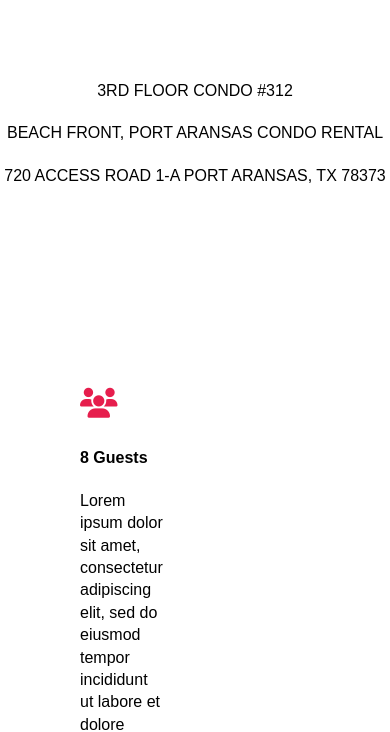
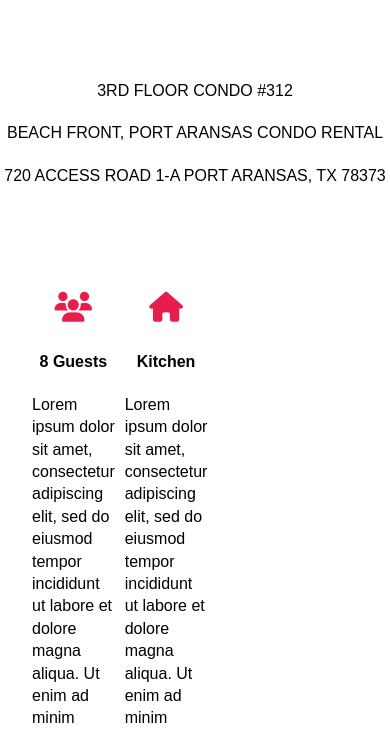
Before and after one commit to carroconnor/SaltSugarHerbs, a PHP site: template templates/index.twig in a window 390 px wide; the page is wider, and only the part inside the window is pictured. Shown: the part 319-1051 px from the top of that part. Run offline with PHP 8.4, Linux system fonts and the light colour scheme; the template is opened without the code that fills it, so the values that code supplies are empty; some libraries are stand-ins or nearby versions; some web fonts are replaced.

Commit message:
More responsive

```diff
--- a/templates/index.twig
+++ b/templates/index.twig
@@ -45,7 +45,7 @@
         </div>
 
         <div class="grid2x2">
-            <div class="card">
+            <div class="card1">
                 <span class="iconStyle">
                     <i class="fas fa-users"></i>
                 </span>
@@ -54,7 +54,7 @@
                 <p>Lorem ipsum dolor sit amet, consectetur adipiscing elit, sed do eiusmod tempor incididunt ut labore et dolore magna aliqua. Ut enim ad minim veniam, quis nostrud exercitation ullamco laboris nisi ut aliquip ex ea commodo consequat.</p>
             </div>
 
-            <div class="card">
+            <div class="card2">
                 <span class="iconStyle">
                     <i class="fas fa-home"></i>
                 </span>
@@ -63,7 +63,13 @@
                 <p>Lorem ipsum dolor sit amet, consectetur adipiscing elit, sed do eiusmod tempor incididunt ut labore et dolore magna aliqua. Ut enim ad minim veniam, quis nostrud exercitation ullamco laboris nisi ut aliquip ex ea commodo consequat.</p>
             </div>
 
-            <div class="card">
+            <div class="videoSection">
+            <iframe width="600" height="450" src="https://www.youtube.com/embed/lCpySDmGVEE" title="YouTube video player" frameborder="0" allow="accelerometer; autoplay; clipboard-write; encrypted-media; gyroscope; picture-in-picture" allowfullscreen></iframe>
+            {# {% block landingVideo %}
+            {% endblock %} #}
+        </div>
+
+            <div class="card3">
                 <span class="iconStyle">
                     <i class="fas fa-sun"></i>
                 </span>
@@ -72,7 +78,7 @@
                 <p>Lorem ipsum dolor sit amet, consectetur adipiscing elit, sed do eiusmod tempor incididunt ut labore et dolore magna aliqua. Ut enim ad minim veniam, quis nostrud exercitation ullamco laboris nisi ut aliquip ex ea commodo consequat.</p>
             </div>
 
-            <div class="card">
+            <div class="card4">
                 <span class="iconStyle">
                     <i class="fas fa-utensils"></i>
                 </span>
@@ -81,13 +87,6 @@
                 <p>Lorem ipsum dolor sit amet, consectetur adipiscing elit, sed do eiusmod tempor incididunt ut labore et dolore magna aliqua. Ut enim ad minim veniam, quis nostrud exercitation ullamco laboris nisi ut aliquip ex ea commodo consequat.</p>
             </div>
         </div>
-
-        <div class="videoSection">
-            <iframe width="500" height="450" src="https://www.youtube.com/embed/lCpySDmGVEE" title="YouTube video player" frameborder="0" allow="accelerometer; autoplay; clipboard-write; encrypted-media; gyroscope; picture-in-picture" allowfullscreen></iframe>
-            {# {% block landingVideo %}
-            {% endblock %} #}
-        </div>
-
     </div>
 
     {# <footer class="footer">
--- a/web/assets/style.css
+++ b/web/assets/style.css
@@ -28,8 +28,6 @@ body {
 
   .headerImage {
     width: 100%;
-    /* height: 100%; */
-    /* position: absolute; */
     top: 0;
     left: 0;
   }
@@ -111,7 +109,6 @@ body {
   /* Content */
   .flex {
     display: flex;
-    /* align-items: flex-start; */
   }
 
   .flex .item:first-child {
@@ -119,37 +116,66 @@ body {
   }
 
   .descriptionUnderHeader{
-    /* display: block; */
-    /* top: 55em; */
     padding: 5em 0em 5em 0em;
     text-align: center;
   }
 
   .videoSection {
-    position: relative;
-    left: 50%;
+    grid-column: 3 / 5;
+    grid-row: 1 / 3;
+    justify-content: center;
+    align-items: center;
+    display: flex;
   }
 
   .grid2x2 {
-    /* min-height: 100%; */
+    display: inline-grid;
+    grid-template-columns: repeat(4, 1fr);
+    gap: 10px;
+    grid-auto-rows: minmax(100px, auto);
+  }
+
+  .card1 {
+    grid-column: 1;
+    grid-row: 1;
+    padding: 0em 0em 2em 2em;
+    justify-content: center;
+    align-items: center;
     display: flex;
-    flex-wrap: wrap;
-    flex-direction: row;
-    padding: 5em 0em 0em 5em;
-    width: 50%;
-    /* top: 50em; */
+    flex-direction: column;
   }
-  .grid2x2 > div {
+
+  .card2 {
+    grid-column: 2;
+    grid-row: 1;
+    padding: 0em 2em 2em 0em;
+    justify-content: center;
+    align-items: center;
     display: flex;
-    flex-basis: calc(50% - 40px);
+    flex-direction: column;
+
+  }
+
+  .card3 {
+    grid-column: 1;
+    grid-row: 2;
+    padding: 0em 0em 2em 2em;
     justify-content: center;
+    align-items: center;
+    display: flex;
     flex-direction: column;
-    padding: 1em 1em 0em 0em;
+
   }
-  .grid2x2 > div > div {
+
+  .card4 {
+    grid-column: 2;
+    grid-row: 2;
+    padding: 0em 2em 2em 0em;
+    justify-content: center;
+    align-items: center;
     display: flex;
-    justify-content: center;
-    flex-direction: row;
+    flex-direction: column;
+
   }
 
   /* Typography & Images */
```
